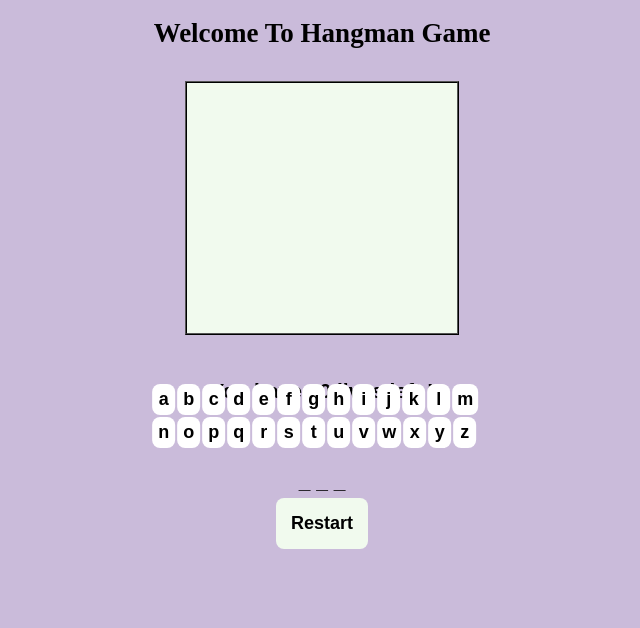
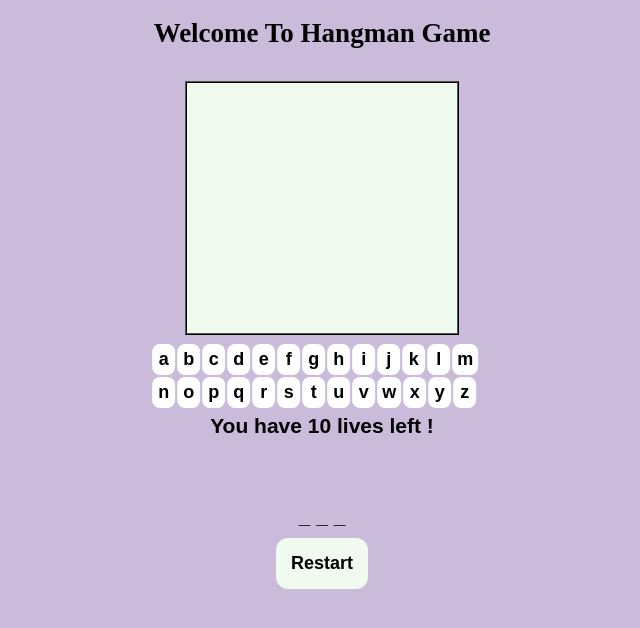
Before and after one commit to ilaydasagkol/APT, a plain HTML site: page hangman.html in a window 1280 px wide. Shown: the whole page, without its empty margins (318-958 px from the left). Drawn offline with Linux system fonts and the light colour scheme.

Commit message:
Update hangman.html

```diff
--- a/hangman.html
+++ b/hangman.html
@@ -39,14 +39,14 @@ html,body{
 .section-heading{
   text-align: center;
   position: relative;
-  top: 320px;
+  top: 355px;
   font-size: 21px;
   color: black;
 }
  #keyboard{
 position: static;
 width: 49%;
-Transform: translate(50%, 300px);
+Transform: translate(50%, 260px);
 }
 .alpha-key{
   padding: 5px;
@@ -79,8 +79,8 @@ canvas{
   background-color: #f1faee;
   display:inline-flex;
   padding: 15px;
-  border-radius: 8px;
-  margin-top: 250px;
+  border-radius: 12px;
+  margin-top: 290px;
 }
 
 
```
